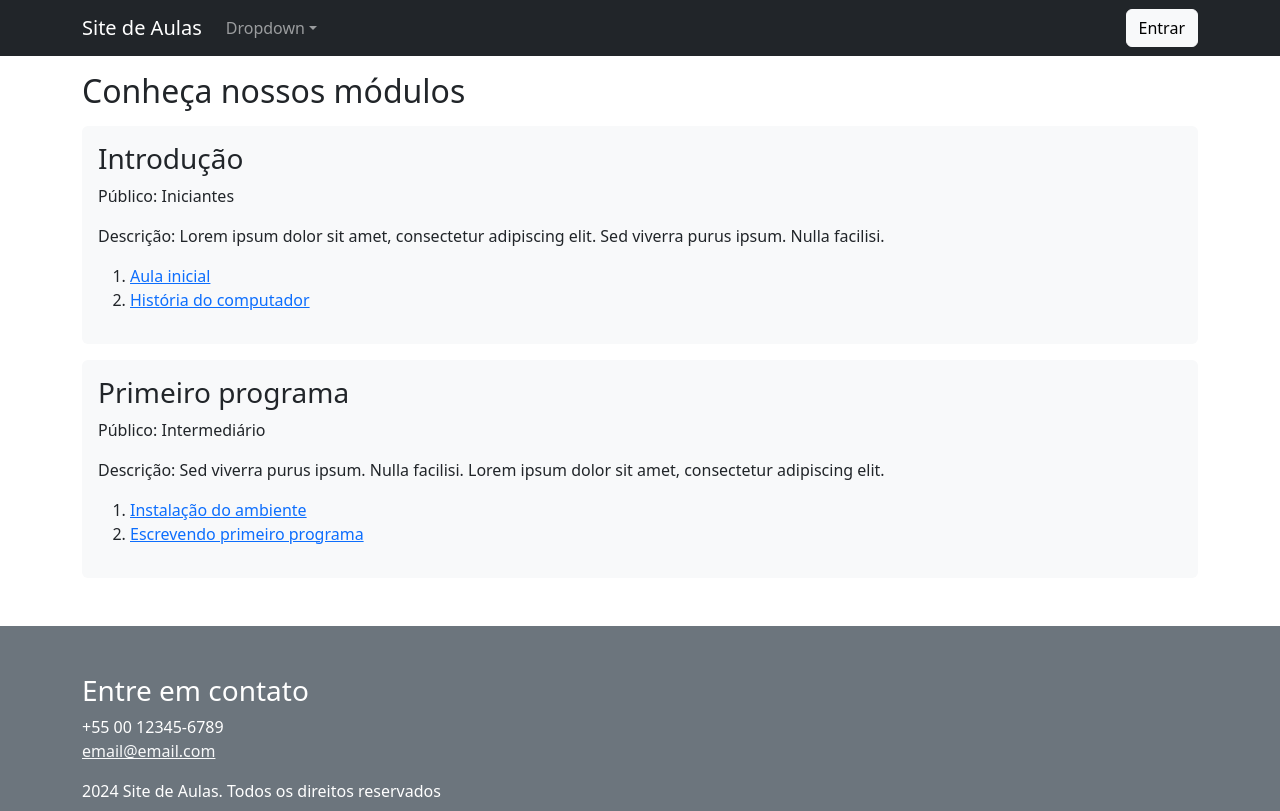
After one commit to thiago-garcia/curso-django-site-de-aulas, a Django app: page /modulos/ in a window 1280 px wide. The commit adds this page. Run offline with Django 5.2, Linux system fonts and the light colour scheme; some libraries are stand-ins or nearby versions.

Commit message:
Criado template e testes do indice de módulos close #21

```diff
--- a/project/base/templates/base/home.html
+++ b/project/base/templates/base/home.html
@@ -1,7 +1,8 @@
 {% extends "base/base.html" %}
 {% block title %}Site de aulas - Comece agora mesmo!{% endblock title %}
 {% block body %}
-<div class="container bg-body-tertiary mt-3 py-2">
+<div class="container mt-4">
+<div class="bg-body-tertiary mt-3 p-3 rounded">
     <h2>Comece agora mesmo!</h2>
     <p>
         Lorem ipsum dolor sit amet, consectetur adipiscing elit. Sed viverra purus ipsum. Nulla facilisi. Fusce at aliquam nisl. Curabitur aliquet ultricies elit, eu tempus ante fermentum ullamcorper. Donec in tempus metus. In fermentum, dui eget mattis bibendum, ligula metus ultricies velit, ut facilisis nibh massa a lorem. Praesent tristique pulvinar magna et viverra.
@@ -12,7 +13,7 @@
     <a href="#" class="btn btn-primary">Módulo de Introdução</a>
 </div>
 
-<div class="container bg-body-tertiary mt-3 py-2">
+<div class="bg-body-tertiary mt-3 p-3 rounded">
     <h2>Conheça nossa história</h2>
     <p>
         Lorem ipsum dolor sit amet, consectetur adipiscing elit. Sed viverra purus ipsum. Nulla facilisi. Fusce at aliquam nisl. Curabitur aliquet ultricies elit, eu tempus ante fermentum ullamcorper. Donec in tempus metus. In fermentum, dui eget mattis bibendum, ligula metus ultricies velit, ut facilisis nibh massa a lorem. Praesent tristique pulvinar magna et viverra.
@@ -33,4 +34,5 @@
         Cras non diam tempor, vulputate metus eu, fringilla libero. Nam eget mauris sit amet ipsum pretium ullamcorper. Aliquam hendrerit ultrices mollis. Vivamus varius sit amet elit lobortis semper. In hac habitasse platea dictumst. Etiam suscipit cursus sollicitudin. Proin et enim non nisl viverra vestibulum ac ut nibh.
     </p>
 </div>
+</div>
 {% endblock body %}
--- /dev/null
+++ b/project/modulos/apps.py
@@ -0,0 +1,6 @@
+from django.apps import AppConfig
+
+
+class ModulosConfig(AppConfig):
+    default_auto_field = 'django.db.models.BigAutoField'
+    name = 'project.modulos'
--- /dev/null
+++ b/project/modulos/templates/modulos/indice.html
@@ -0,0 +1,27 @@
+{% extends "base/base.html" %}
+{% block title %}Site de aulas - Módulos{% endblock title %}
+{% block body %}
+<div class="container mt-3">
+    <h2>Conheça nossos módulos</h2>
+
+    <div class="bg-body-tertiary mt-3 p-3 rounded">
+        <h3>Introdução</h3>
+        <p>Público: Iniciantes</p>
+        <p>Descrição: Lorem ipsum dolor sit amet, consectetur adipiscing elit. Sed viverra purus ipsum. Nulla facilisi.</p>
+        <ol>
+            <li><a href="/modulos/aulas/aula-inicial">Aula inicial</a></li>
+            <li><a href="/modulos/aulas/historia-do-computador">História do computador</a></li>
+        </ol>
+    </div>
+
+    <div class="bg-body-tertiary mt-3 p-3 rounded">
+        <h3>Primeiro programa</h3>
+        <p>Público: Intermediário</p>
+        <p>Descrição: Sed viverra purus ipsum. Nulla facilisi. Lorem ipsum dolor sit amet, consectetur adipiscing elit.</p>
+        <ol>
+            <li><a href="/modulos/aulas/instalacao-do-ambiente">Instalação do ambiente</a></li>
+            <li><a href="/modulos/aulas/escrevendo-primeiro-programa">Escrevendo primeiro programa</a></li>
+        </ol>
+    </div>
+</div>
+{% endblock body %}
--- /dev/null
+++ b/project/modulos/urls.py
@@ -0,0 +1,9 @@
+from django.urls import path
+
+from project.modulos import views
+
+
+app_name = 'modulos'
+urlpatterns = [
+    path('', views.indice, name='indice'),
+]
--- /dev/null
+++ b/project/modulos/views.py
@@ -0,0 +1,5 @@
+from django.shortcuts import render
+
+
+def indice(request):
+    return render(request, 'modulos/indice.html')
--- a/project/settings.py
+++ b/project/settings.py
@@ -38,6 +38,7 @@ AUTH_USER_MODEL = 'base.User'
 
 INSTALLED_APPS = [
     'project.base',
+    'project.modulos',
     'django.contrib.admin',
     'django.contrib.auth',
     'django.contrib.contenttypes',
--- a/project/urls.py
+++ b/project/urls.py
@@ -22,6 +22,7 @@ from django.conf import settings
 urlpatterns = [
     path('admin/', admin.site.urls),
     path('', include('project.base.urls')),
+    path('modulos/', include('project.modulos.urls')),
 ]
 
 
```
Also changed, not shown: project/modulos/tests/test_indice.py (added, +72 -0 lines), project/modulos/__init__.py (added), project/modulos/migrations/__init__.py (added).
